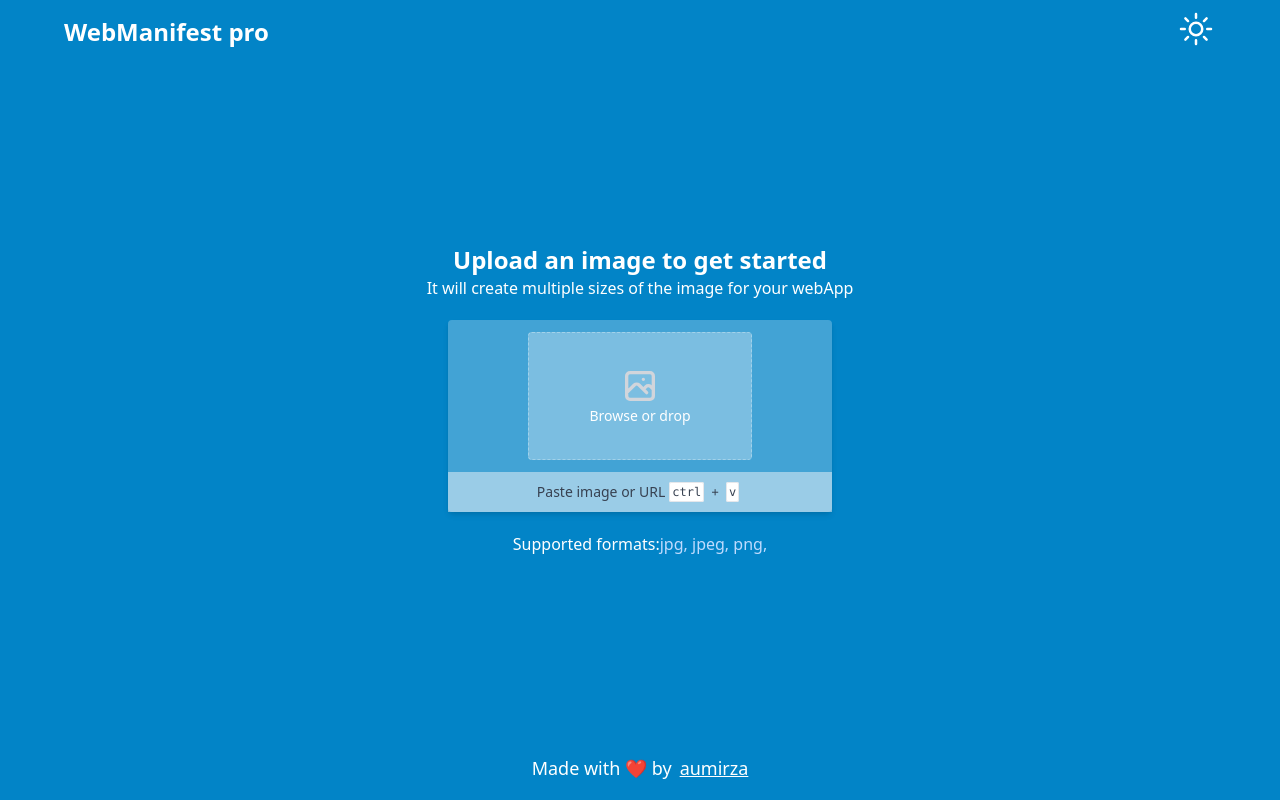
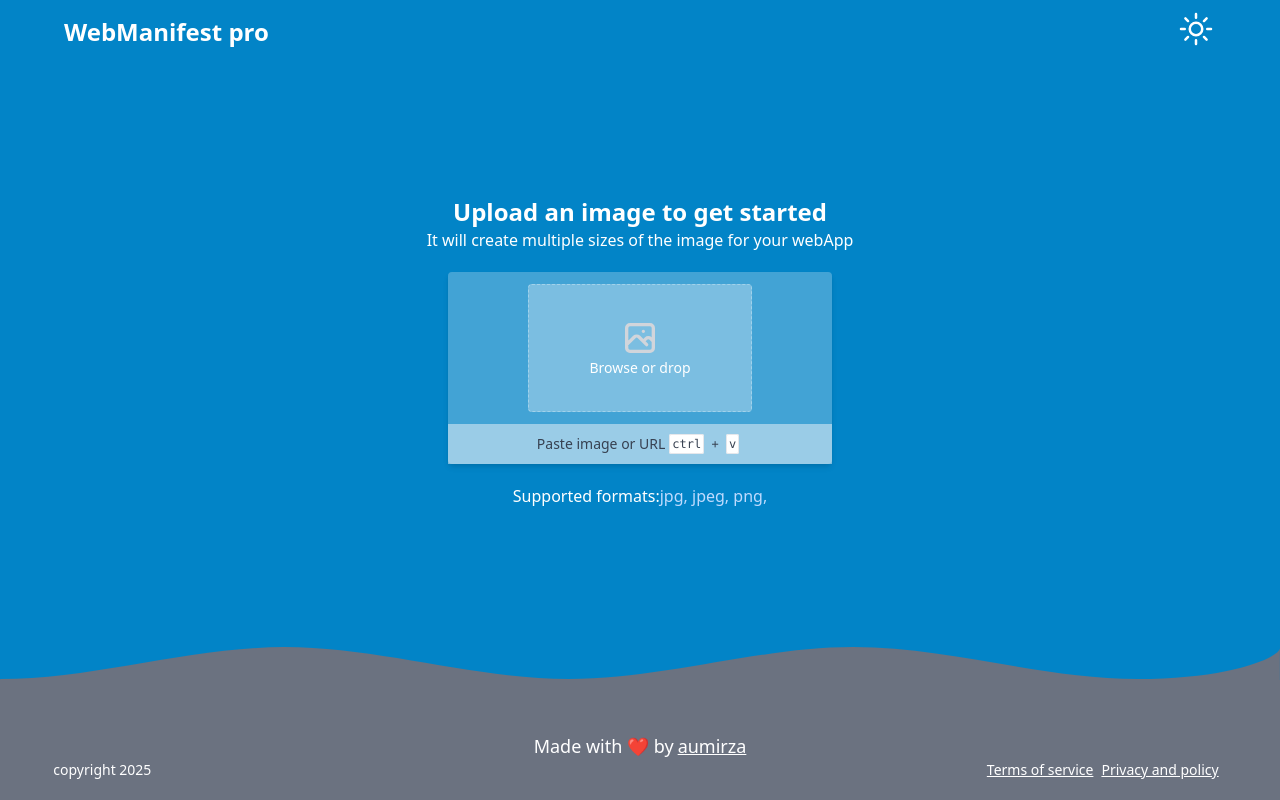
Before and after one commit to aumirza/webmanifest-pro, a Next.js app: page / in a window 1280 px wide. Built offline with nearby package versions, Linux system fonts and the light colour scheme.

Commit message:
feat: redesign Footer component with new layout, SVG graphic, and added links to terms of service and privacy policy

```diff
--- a/src/components/Footer.tsx
+++ b/src/components/Footer.tsx
@@ -1,13 +1,47 @@
+import Link from "next/link";
 import React from "react";
 
 export const Footer = () => {
   return (
-    <footer className="flex justify-center items-center h-16 text-lg">
-      <span>Made with ❤️ by</span>
-      <span className="mx-1"></span>
-      <a href="" className="underline">
-        <span> aumirza </span>
-      </a>
+    <footer className="flex flex-col h-40 text-lg">
+      <div className="w-full h-10">
+        <svg
+          viewBox="0 0 1440 100"
+          fill="none"
+          xmlns="http://www.w3.org/2000/svg"
+        >
+          <path
+            d="M0 43.9999C106.667 43.9999 213.333 7.99994 320 7.99994C426.667 7.99994 533.333 43.9999 640 43.9999C746.667 43.9999 853.333 7.99994 960 7.99994C1066.67 7.99994 1173.33 43.9999 1280 43.9999C1386.67 43.9999 1440 19.0266 1440 9.01329V100H0V43.9999Z"
+            className="text-gray-500 fill-current"
+          ></path>
+        </svg>
+      </div>
+      <div className="flex flex-col items-center flex-grow text-white bg-gray-500">
+        <div className="flex items-end justify-center flex-grow">
+          <div className="flex gap-1">
+            <span>Made with ❤️ by</span>
+            <a href="https://ahmadullah.in" className="underline">
+              <span> aumirza </span>
+            </a>
+          </div>
+        </div>
+        <div className="flex justify-between w-11/12 pb-5 text-sm max-w-7xl">
+          <div className="">
+            <span>copyright 2025</span>
+          </div>
+          <ul className="flex gap-2">
+            <li>
+              <Link className="underline" href="/tos">
+                Terms of service
+              </Link>
+            </li>
+            <Link className="underline" href="/privacy">
+              Privacy and policy
+            </Link>
+            <li></li>
+          </ul>
+        </div>
+      </div>
     </footer>
   );
 };
```
Also changed, not shown: src/helpers/converter.ts (renamed from src/helpers/converter.tsx).
